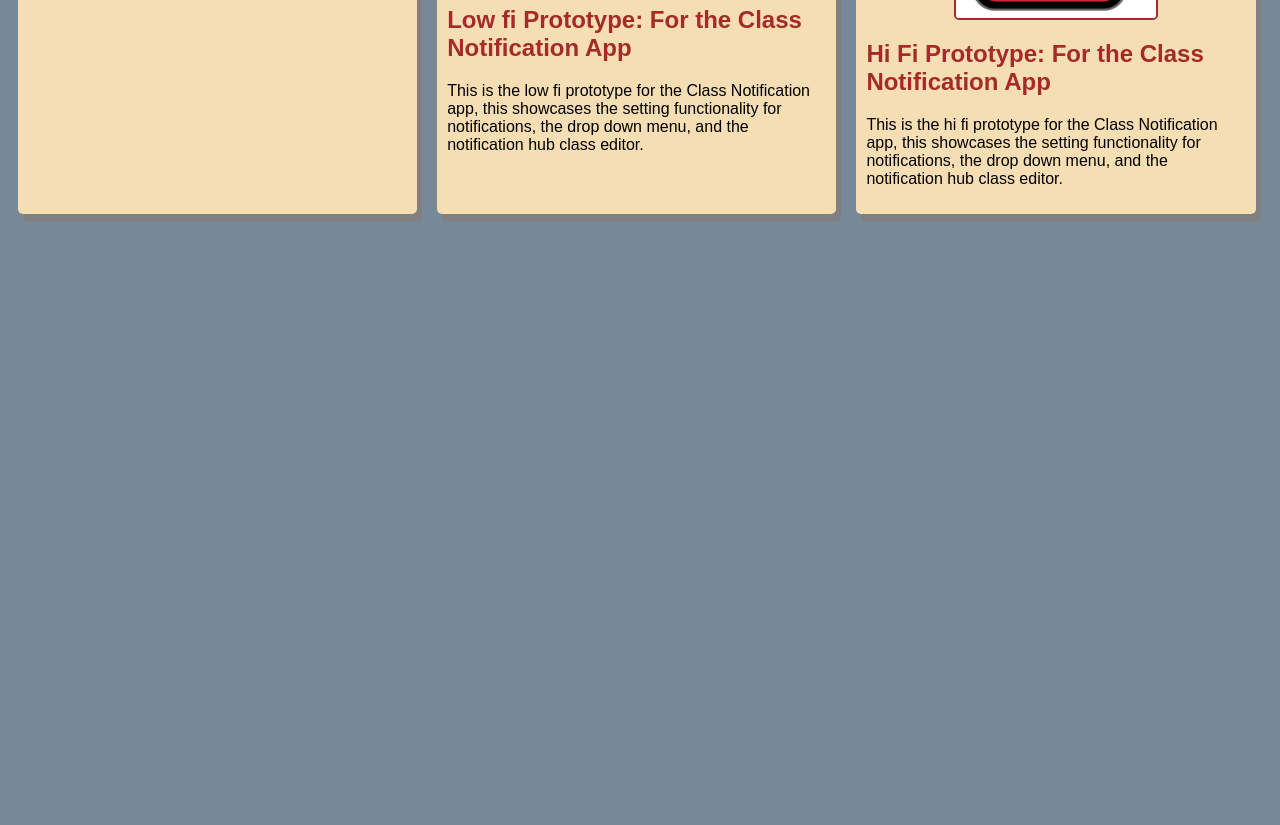
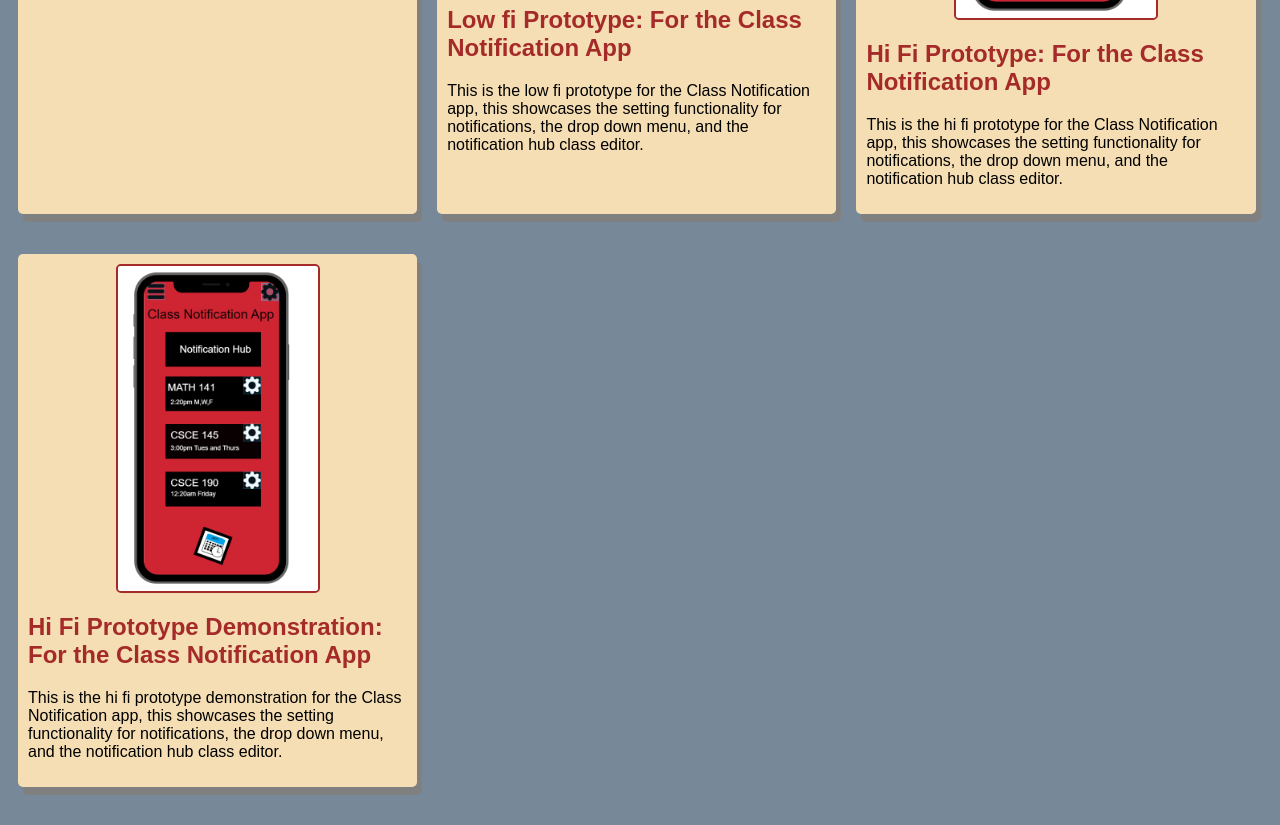
Before and after one commit to Reidmozley11/Reidmozley11.github.io, a plain HTML site: page index.html in a window 1280 px wide. Shown: the part 1439-2264 px from the top of the page. Before the commit the page ends 1691 px from the top, so only its background shows below. Drawn offline with Linux system fonts and the light colour scheme.

Commit message:
Add files via upload

```diff
--- a/index.html
+++ b/index.html
@@ -89,6 +89,14 @@
                                     <p>This is the hi fi prototype for the Class Notification app, this showcases the setting functionality for notifications, the drop down menu, and the notification hub class editor.</p>
                              </section>
                 </section>
+                  <!-- Hi Fi Prototype video-->
+                  <section class="assignment">
+                        <a href="https://youtu.be/yTXiIjlcbvI"><img src="images/hifiproto.png"></a>
+                             <section class="ass-details">
+                                    <a href="https://youtu.be/yTXiIjlcbvI"><h2>Hi Fi Prototype Demonstration: For the Class Notification App</h2> </a>
+                                    <p>This is the hi fi prototype demonstration for the Class Notification app, this showcases the setting functionality for notifications, the drop down menu, and the notification hub class editor.</p>
+                             </section>
+                </section>
 
         </div>
 
```
